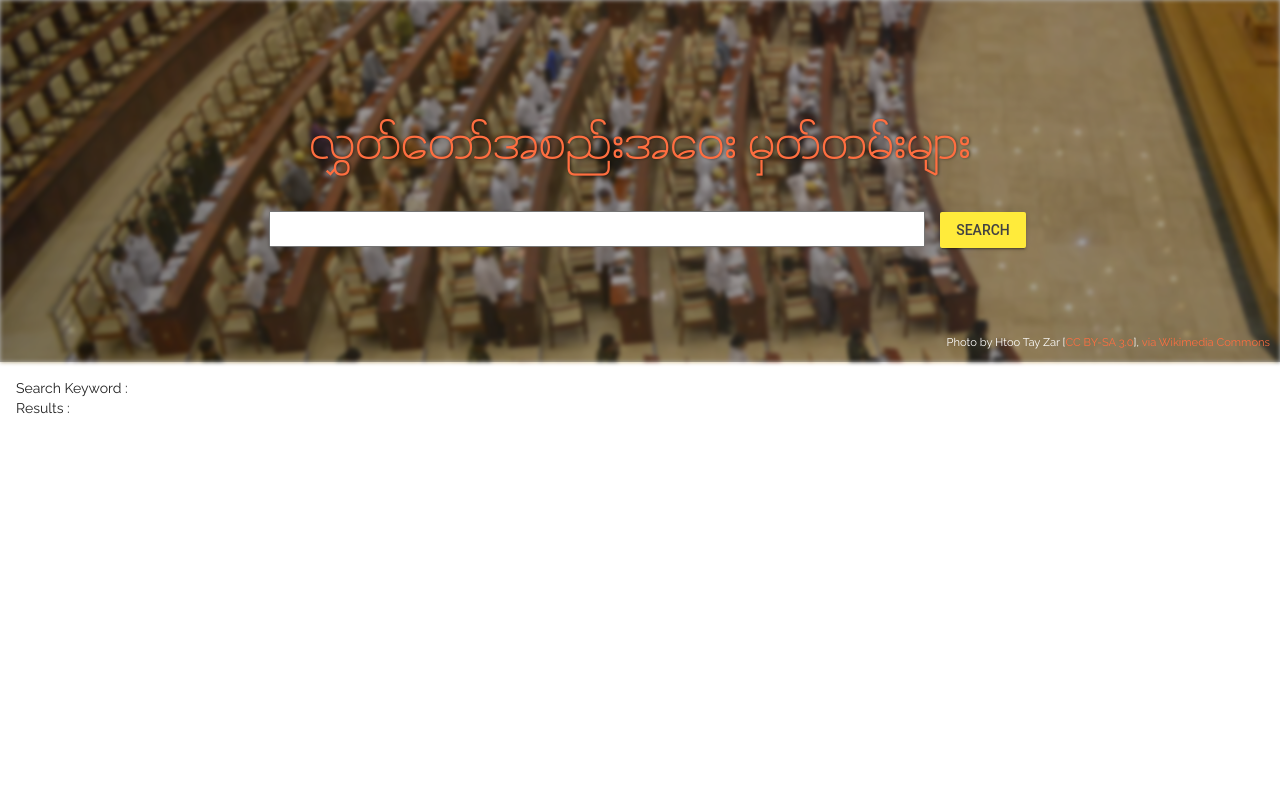
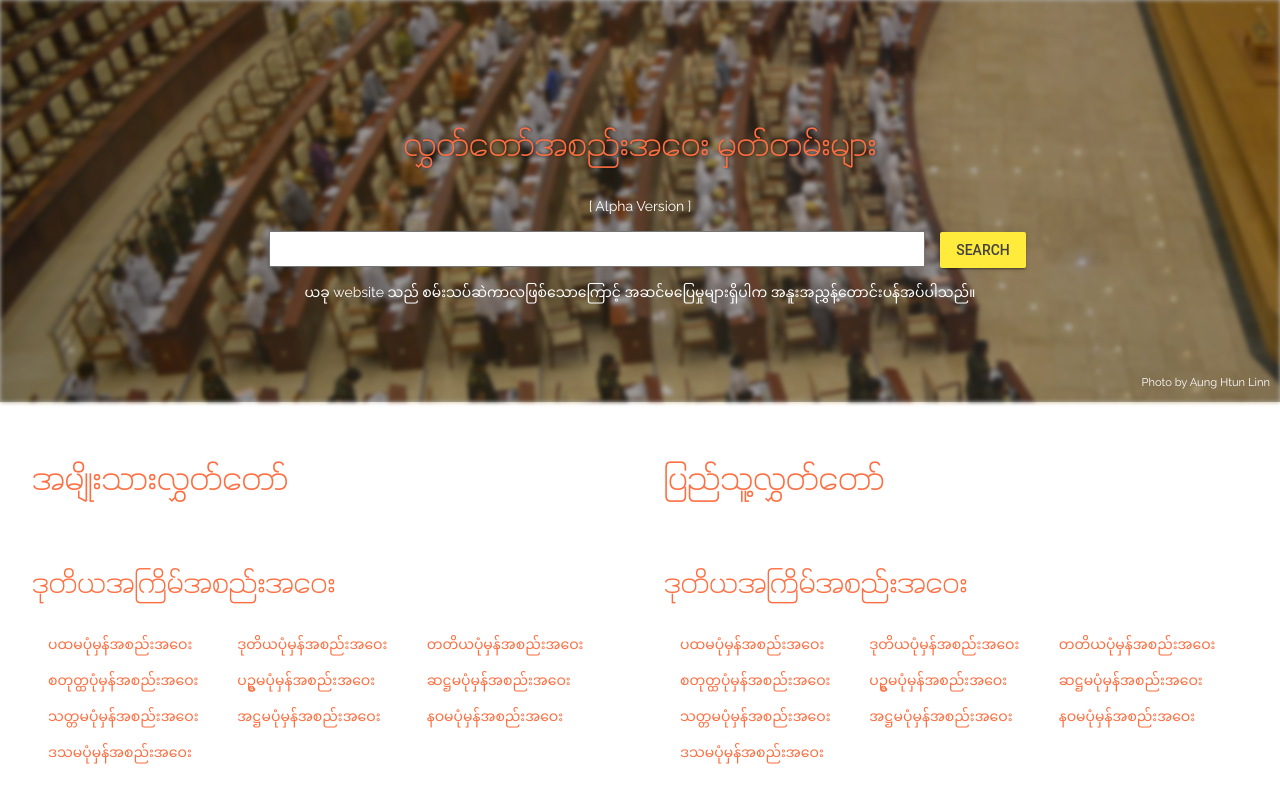
Before and after one commit to theananda/transcript-frontend, a Vue app: page /#/ in a window 1280 px wide. Shown: the top 802 px of the page. Built offline with nearby package versions, Linux system fonts and the light colour scheme; a web font is replaced by a local one.

Commit message:
Browse feature

```diff
--- a/src/assets/style.css
+++ b/src/assets/style.css
@@ -18,6 +18,26 @@ body {
 h1 {
 	font-size: 2.5rem;
 	line-height: 3.5rem;
+}
+
+h2 {
+	font-size: 2.3rem;
+}
+
+h3 {
+	font-size: 2.1rem;
+}
+
+h4 {
+	font-size: 2rem;
+}
+
+h5 {
+	font-size: 1.8rem;
+}
+
+h5 {
+	font-size: 1.6rem;
 }
 
 h1,h2,h3,h4,h5,h6 {
--- /dev/null
+++ b/src/components/Browse.vue
@@ -0,0 +1,73 @@
+<template>
+    <div class="content_wrapper mdl-grid">
+        <spinner v-if="loading"></spinner>
+        <div class="mdl-cell mdl-cell--12-col">
+            <h2>{{ pageTitle }}</h2>
+        </div>
+        <div class="mdl-cell mdl-cell--3-col mdl-cell--4-col-tablet mdl-cell--12-col-phone" v-for="result in results" v-bind:key="result._id">
+            <div class="mdl-card mdl-shadow--4dp single-result">
+              <router-link :to="{ name: 'transcript', params: { id: result._id }}">
+                <h5 class="title">{{ result.title }}</h5>
+              </router-link>
+            </div>
+        </div>
+    </div>
+</template>
+
+<script>
+
+import Axios from 'axios'
+import config from '@/config/index.js'
+import {Jumper} from 'vue-loading-spinner'
+import MeetingNames from '@/helpers/MeetingNames.js'
+
+export default {
+    name: 'Browse',
+    components: {
+        'spinner' : Jumper
+    },
+    data() {
+        return {
+            loading: false,
+            results: [],
+            legislature : this.$route.params.legislature,
+            term : this.$route.params.term,
+            session: this.$route.params.session,
+            error: ''
+        }
+    },
+    beforeMount() {
+        this.getResult();
+    },
+    methods: {
+        getResult() {
+          const api_url = config.api_url + "/transcripts";
+          Axios.get(api_url, {
+            params : {
+                legislature : this.legislature,
+                term : this.term,
+                session : this.session
+            }
+          })
+            .then(
+              (response) => {
+                this.results = response.data.data;
+                this.loading = false;
+                if (response.data.count == 0) {
+                  this.show_no_result = true;
+                }
+              },
+              (error) => {
+                this.error = error;
+              }
+          );
+        }
+    },
+    computed: {
+        pageTitle() {
+            return MeetingNames.term(this.term) + " " + MeetingNames.legislature(this.legislature) + " " + MeetingNames.session(this.session);
+        }
+    }
+}
+
+</script>
--- /dev/null
+++ b/src/components/ByLegislature.vue
@@ -0,0 +1,146 @@
+<template>
+	<div class="content_wrapper mdl-grid">
+		<div class="mdl-cell mdl-cell--6-col legislature_wrapper" v-for="meeting in meetings" v-bind:key="meeting.legislature">
+			<div class="mdl-grid">
+				<div class="mdl-cell mdl-cell--12-col">
+					<h2>{{ meeting.name }}</h2>
+				</div>
+				<div class="mdl-cell mdl-cell--12-col">
+					<div class="term_wrapper" v-for="term in meeting.terms" v-bind:key="term.number">
+						<h4>{{ term.name }}</h4>
+						<div class="mdl-grid">
+							<div class="mdl-cell mdl-cell--4-col" v-for="session in term.sessions" v-bind:key="session.number">
+								<router-link :to="{name: 'browse',
+													params: {legislature: meeting.legislature,
+													term: term.number,
+													session: session.number}}">
+									{{ session.name }}
+								</router-link>
+							</div>
+						</div>
+					</div>
+				</div>
+			</div>
+		</div>
+	</div>
+</template>
+
+<script>
+
+export default {
+	name: 'ByLegislature',
+	data() {
+		return {
+			meetings : [
+				{
+					legislature: 'upper',
+					name : 'အမျိုးသားလွှတ်တော်',
+					terms : [
+						{
+							number : 2,
+							name : 'ဒုတိယအကြိမ်အစည်းအဝေး',
+							sessions : [
+								{
+									number : 1,
+									name : 'ပထမပုံမှန်အစည်းအဝေး'
+								},
+								{
+									number : 2,
+									name : 'ဒုတိယပုံမှန်အစည်းအဝေး'
+								},
+								{
+									number : 3,
+									name : 'တတိယပုံမှန်အစည်းအဝေး'
+								},
+								{
+									number : 4,
+									name : 'စတုတ္ထပုံမှန်အစည်းအဝေး'
+								},
+								{
+									number : 5,
+									name : 'ပဥ္စမပုံမှန်အစည်းအဝေး'
+								},
+								{
+									number : 6,
+									name : 'ဆဋ္ဌမပုံမှန်အစည်းအဝေး'
+								},
+								{
+									number : 7,
+									name : 'သတ္တမပုံမှန်အစည်းအဝေး'
+								},
+								{
+									number : 8,
+									name : 'အဋ္ဌမပုံမှန်အစည်းအဝေး'
+								},
+								{
+									number : 9,
+									name : 'နဝမပုံမှန်အစည်းအဝေး'
+								},
+								{
+									number : 10,
+									name : 'ဒသမပုံမှန်အစည်းအဝေး'
+								}
+
+							]
+						}
+					]
+				},
+				{
+					legislature: 'lower',
+					name : 'ပြည်သူ့လွှတ်တော်',
+					terms : [
+						{
+							number : 2,
+							name : 'ဒုတိယအကြိမ်အစည်းအဝေး',
+							sessions : [
+								{
+									number : 1,
+									name : 'ပထမပုံမှန်အစည်းအဝေး'
+								},
+								{
+									number : 2,
+									name : 'ဒုတိယပုံမှန်အစည်းအဝေး'
+								},
+								{
+									number : 3,
+									name : 'တတိယပုံမှန်အစည်းအဝေး'
+								},
+								{
+									number : 4,
+									name : 'စတုတ္ထပုံမှန်အစည်းအဝေး'
+								},
+								{
+									number : 5,
+									name : 'ပဥ္စမပုံမှန်အစည်းအဝေး'
+								},
+								{
+									number : 6,
+									name : 'ဆဋ္ဌမပုံမှန်အစည်းအဝေး'
+								},
+								{
+									number : 7,
+									name : 'သတ္တမပုံမှန်အစည်းအဝေး'
+								},
+								{
+									number : 8,
+									name : 'အဋ္ဌမပုံမှန်အစည်းအဝေး'
+								},
+								{
+									number : 9,
+									name : 'နဝမပုံမှန်အစည်းအဝေး'
+								},
+								{
+									number : 10,
+									name : 'ဒသမပုံမှန်အစည်းအဝေး'
+								}
+
+							]
+						}
+					]
+				}
+			]
+		}
+	}
+}
+
+</script>
--- a/src/components/Home.vue
+++ b/src/components/Home.vue
@@ -2,18 +2,22 @@
   <div class="container">
     <div class="large_search_area">
       <h2>လွှတ်တော်အစည်းအဝေး မှတ်တမ်းများ</h2>
+      <div class="alpha_label">[ Alpha Version ]</div>
       <input type="text" name="search" id="keyword_search" v-model="keyword" @keyup.enter="search">
       <button class="mdl-button mdl-js-button mdl-button--raised mdl-button--colored" v-on:click="search">Search</button>
+      <div class="alpha">ယခု website သည် စမ်းသပ်ဆဲကာလဖြစ်သောကြောင့် အဆင်မပြေမှုများရှိပါက အနူးအညွှန့်တောင်းပန်အပ်ပါသည်။</div>
       <div class="error">
         <span class="mdl-chip mdl-color--red" v-if="error">
           <span class="mdl-chip__text mdl-color-text--white">{{ error }}</span>
         </span>
       </div>
       <span class="bg_attr">
-        Photo by Htoo Tay Zar [<a href="https://creativecommons.org/licenses/by-sa/3.0">CC BY-SA 3.0</a>], <a href="https://commons.wikimedia.org/wiki/File:Myanmar-Lower-House-Parliament.jpg">via Wikimedia Commons</a>
+        Photo by Aung Htun Linn
       </span>
     </div>
-    <div class="mdl-grid">
+    <legislature v-if="this.$route.name == 'home'"/>
+    <browse v-if="this.$route.name == 'browse'"/>
+    <div class="mdl-grid" v-if="keyword">
       <div class="mdl-cell mdl-cell--12-col">
         <div class="results_wrapper">Search Keyword : {{keyword}}</div>
         <div class="results_count">Results : {{ result_count }}</div>
@@ -35,12 +39,16 @@
 
 import Axios from 'axios'
 import config from '@/config/index.js'
+import ByLegislature from '@/components/ByLegislature'
 import {Jumper} from 'vue-loading-spinner'
+import Browse from '@/components/Browse.vue'
 
 export default {
   name: 'Home',
   components: {
-    'spinner' : Jumper
+    'spinner' : Jumper,
+    'legislature' : ByLegislature,
+    'browse' : Browse
   },
   data () {
     return {
@@ -68,7 +76,7 @@ export default {
   },
   methods: {
     getResult() {
-      const api_url = config.api_url + "/transcripts?keyword=" + this.keyword;
+      const api_url = config.api_url + "/transcripts/search?keyword=" + this.keyword;
       Axios.get(api_url)
         .then(
           (response) => {
--- a/src/components/Transcript.vue
+++ b/src/components/Transcript.vue
@@ -2,7 +2,7 @@
     <div class="mdl-layout mdl-js-layout mdl-layout--fixed-header">
       <header class="mdl-layout__header">
         <div class="mdl-layout__header-row">
-          <router-link :to="{ name: 'search', params: { keyword: keyword }}">
+          <router-link :to="backLink">
             <iconify-icon data-icon="mdi:arrow-left" width="1.5rem" height="1.5rem"></iconify-icon>
             Back to all results
           </router-link>
@@ -60,6 +60,15 @@ export default {
                 this.loading = false;
             });
         }
+    },
+    computed: {
+      backLink() {
+        if (this.keyword) {
+          return { name: 'search', params: { keyword: this.keyword }}
+        } else {
+          return { name: 'home' }
+        }
+      }
     }
 }
 
--- /dev/null
+++ b/src/helpers/MeetingNames.js
@@ -0,0 +1,32 @@
+export default {
+	legislature (val) {
+		const values = {
+			'upper' : 'အမျိုးသားလွှတ်တော်',
+			'lower' : 'ပြည်သူ့လွှတ်တော်'
+		}
+
+		return values[val];
+	},
+	term (val) {
+		const values = {
+			2 : 'ဒုတိယအကြိမ်'
+		}
+		return values[val];
+	},
+	session (val) {
+		const values = {
+			1 : 'ပထမပုံမှန်အစည်းအဝေး',
+			2 : 'ဒုတိယပုံမှန်အစည်းအဝေး',
+			3 : 'တတိယပုံမှန်အစည်းအဝေး',
+			4 : 'စတုတ္ထပုံမှန်အစည်းအဝေး',
+			5 : 'ပဥ္စမပုံမှန်အစည်းအဝေး',
+			6 : 'ဆဋ္ဌမပုံမှန်အစည်းအဝေး',
+			7 : 'သတ္တမပုံမှန်အစည်းအဝေး',
+			8 : 'အဋ္ဌမပုံမှန်အစည်းအဝေး',
+			9 : 'နဝမပုံမှန်အစည်းအဝေး',
+			10 : 'ဒသမပုံမှန်အစည်းအဝေး'
+		}
+
+		return values[val];
+	}
+}
--- a/src/router/index.js
+++ b/src/router/index.js
@@ -26,6 +26,11 @@ export default new Router({
       name: 'search_transcript',
       path: '/search/:keyword/transcript/:id',
       component: Transcript
+    },
+    {
+      name: 'browse',
+      path: '/browse/:legislature/:term/:session',
+      component: Home
     }
   ]
 })
```
Also changed, not shown: src/components/SearchResults.vue (added).
